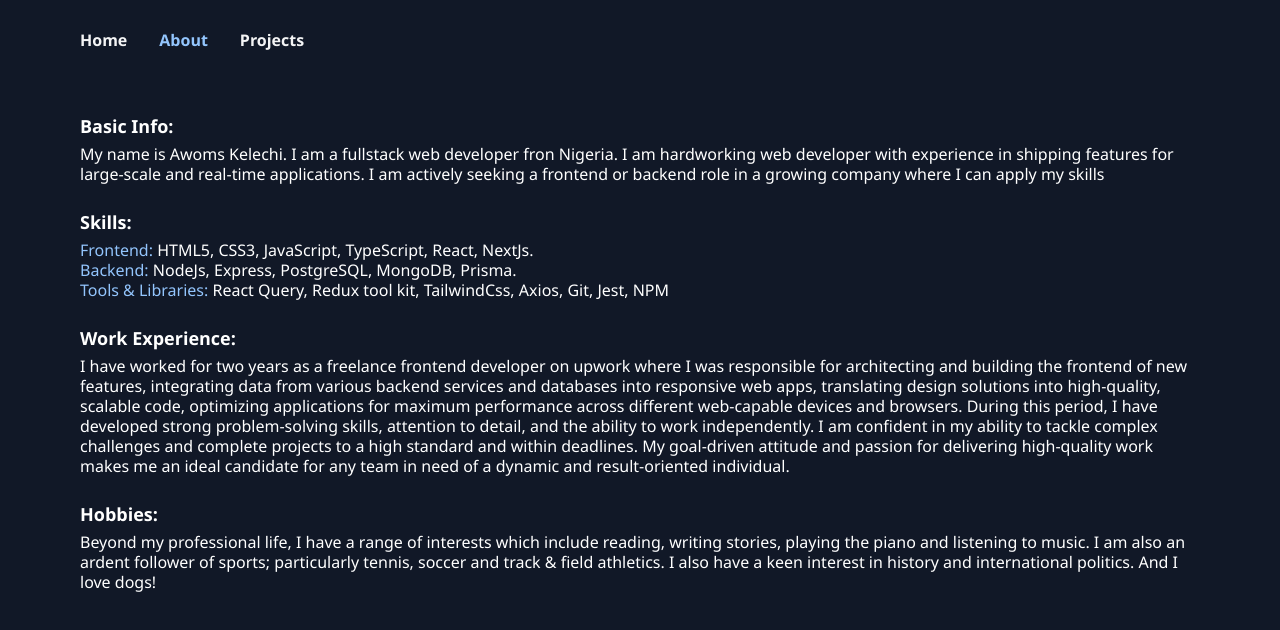
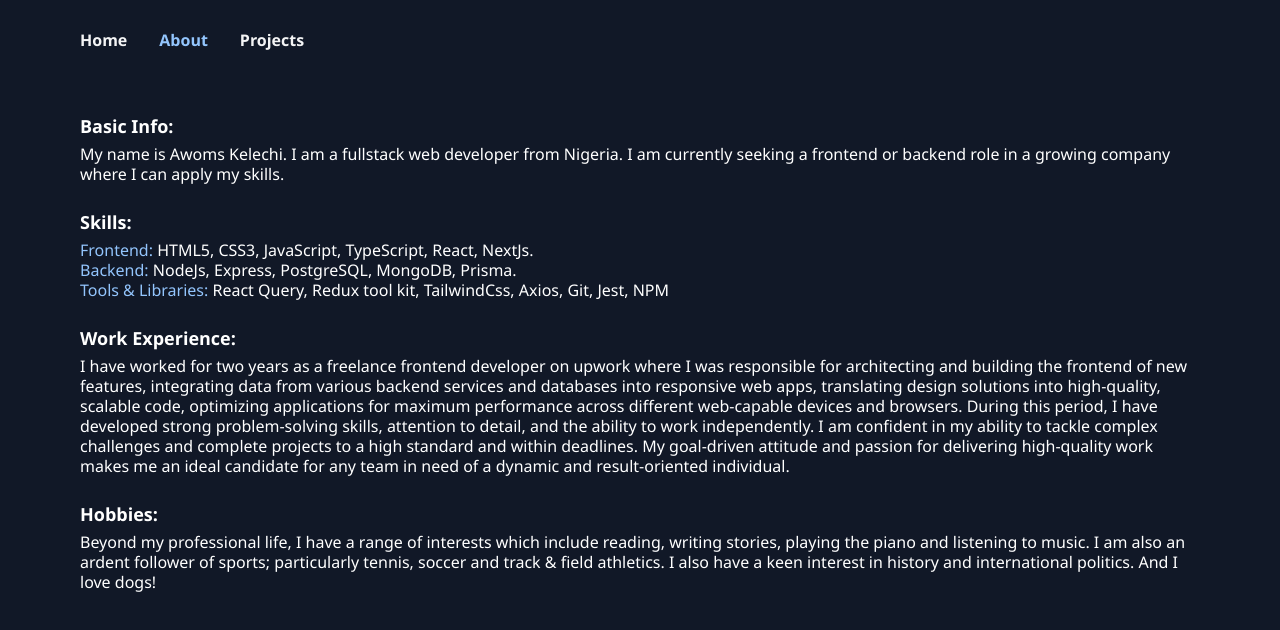
Before and after one commit to Kelechi095/Portfolio, a React (Vite) app: page /about in a window 1280 px wide. Shown: the top 630 px of the page. Built offline with nearby package versions, Linux system fonts and the light colour scheme.

Commit message:
modified basic info

```diff
--- a/data.ts
+++ b/data.ts
@@ -20,13 +20,13 @@ export const projects: ProjectType[] = [
     id: 2,
     icon: BsFileEarmarkPerson,
     text1: "Api Integration",
-    text2: "I can create and integrate APIs into web apps that help keep data in sync, automate tasks, enhance productivity & drive more revenue.",
+    text2: "I also create and integrate APIs into web apps that help keep data in sync, automate tasks, enhance productivity & drive more revenue.",
   },
   {
     id: 3,
     icon: BsFileEarmarkPerson,
     text1: "Continuous Support",
-    text2: "I provide continous support for existing projects which may include fixes, updates and development of additional functionality or features that will make the product more marketable",
+    text2: " that will make the product more marketable",
   },
 
 ];
--- a/src/Pages/About.tsx
+++ b/src/Pages/About.tsx
@@ -11,7 +11,7 @@ const About = () => {
 
       <Subtitle label="Basic Info:"/>
       <p className="text-white text-sm md:text-[16px] mb-6">
-        My name is Awoms Kelechi. I am a fullstack web developer fron Nigeria.  I am hardworking web developer with experience in shipping features for large-scale and real-time applications. I am actively seeking a frontend or backend role in a growing company where I can apply my skills
+        My name is Awoms Kelechi. I am a fullstack web developer from Nigeria. I am currently seeking a frontend or backend role in a growing company where I can apply my skills.
       </p>
 
       <Subtitle label="Skills:"/>
```
